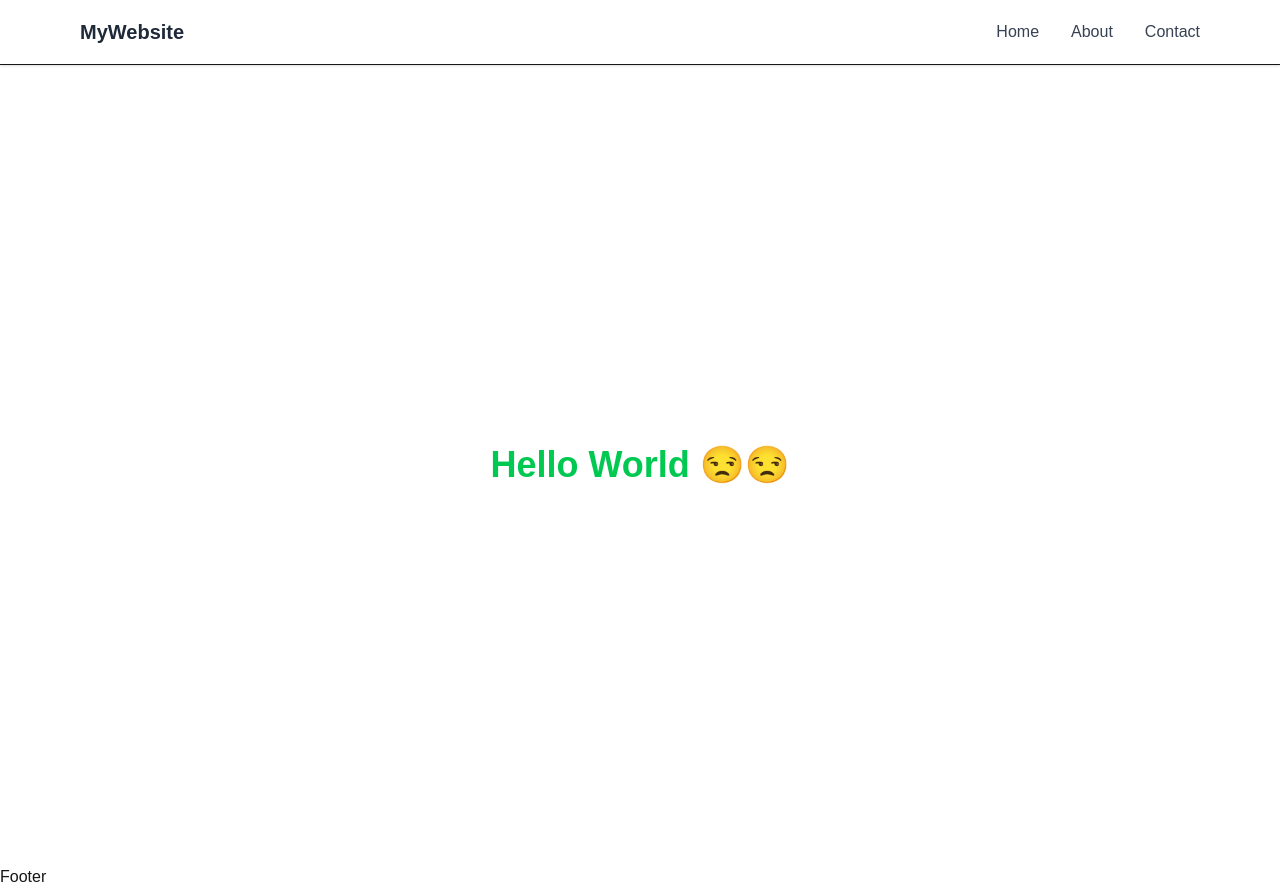
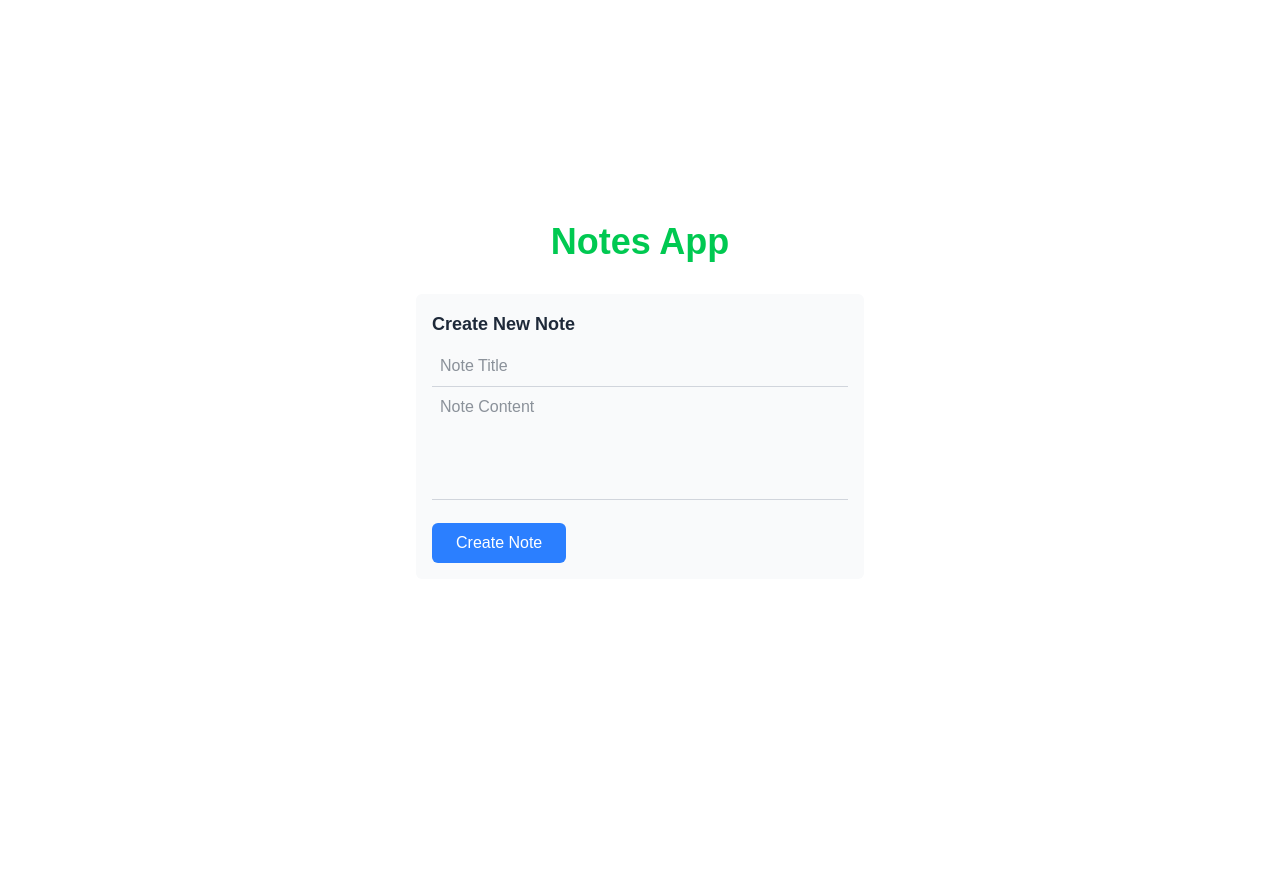
Before and after one commit to shivam108ku/NextjsLearning, a Next.js app: page / in a window 1280 px wide. After the commit the page ends 800 px from the top, so only its background shows below. Built offline with nearby package versions, Linux system fonts and the light colour scheme; no server answers.

Commit message:
Add NotesClient component and implement Home page layout

```diff
--- a/app/layout.tsx
+++ b/app/layout.tsx
@@ -30,9 +30,9 @@ export default function RootLayout({
         className={`${geistSans.variable} ${geistMono.variable}
         antialiased min-h-screen flex flex-col`}
       >
-        <Navigation/>
+
         {children}
-        <Footer/>
+
 
       </body>
     </html>
--- a/app/page.js
+++ b/app/page.jsx
@@ -1,10 +1,12 @@
 import dbConnect from "@/lib/db";
+import NotesClient from "@/components/NotesClient"
 export default async function Home() {
 
   await dbConnect();
   return (
      <div className="flex flex-col h-screen justify-center items-center">
-          <h1 className="text-4xl text-green-500 font-extrabold">Hello World 😒😒</h1>
+          <h1 className="text-4xl text-green-500 font-extrabold">Notes App</h1>
+          <NotesClient/>
      </div>
   );
 }
--- /dev/null
+++ b/components/NotesClient.jsx
@@ -0,0 +1,48 @@
+"use client"
+
+import { useState } from "react";
+
+const NoteClient = () => {
+  const [state, setState] = useState({
+    title: "",
+    content: "",
+    loading: false,
+  });
+
+  return(
+    <div className="p-4 bg-gray-50 rounded-md max-w-md mx-auto mt-8">
+        <form action="" className="space-y-4">
+            <h2 className="text-lg font-semibold text-gray-800 mb-2">Create New Note</h2>
+            <div>
+                <input
+                  type="text"
+                  placeholder="Note Title"
+                  value={state.title}
+                  onChange={e => setState(prev => ({ ...prev, title: e.target.value }))}
+                  required
+                className="w-full border-b border-gray-300 text-gray-800 p-2 focus:outline-none focus:border-black/80"
+                />
+
+                <textarea
+                  placeholder="Note Content"
+                  value={state.content}
+                  onChange={e => setState(prev => ({ ...prev, content: e.target.value }))}
+                  rows={4}
+                  className="w-full border-b border-gray-300 text-gray-800 p-2 focus:outline-none focus:border-black/80 resize-none"
+                  required
+                />
+
+                <button disabled={state.loading}
+                className=" mt-4 bg-blue-500 hover:bg-blue-600
+                 text-white py-2 px-6 rounded-md transition
+                 duration-200 disabled:bg-gray-400 disabled:cursor-not-allowed"
+                >
+                    {state.loading ? "Saving...": "Create Note"}
+                </button>
+            </div>
+        </form>
+    </div>
+  )
+};
+
+export default NoteClient;
```
